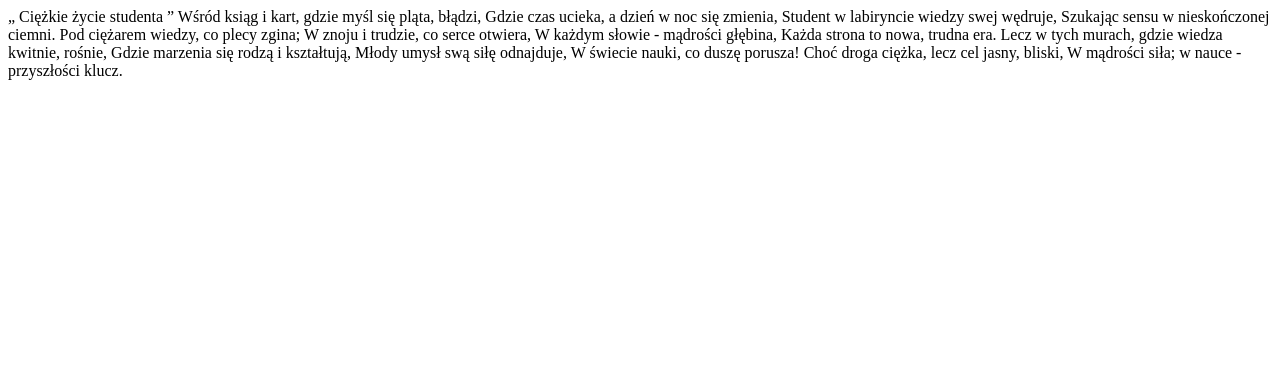
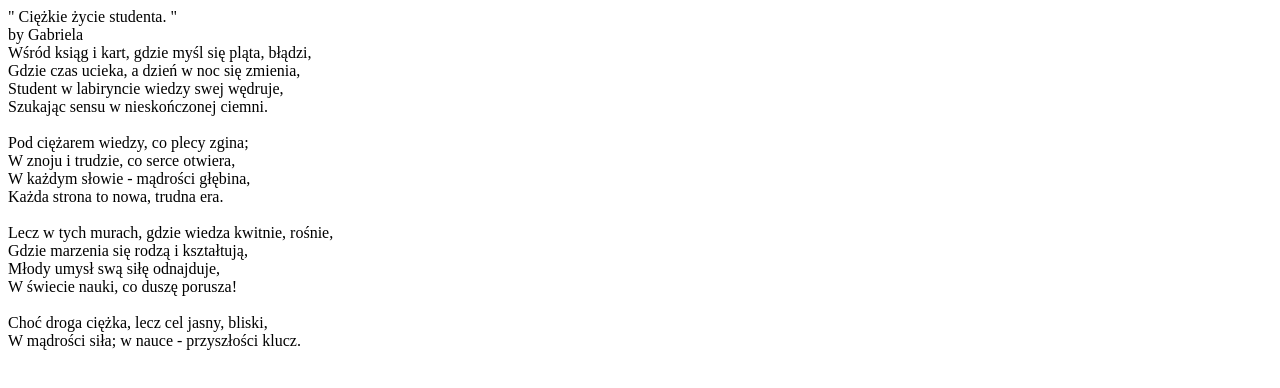
Before and after one commit to SilverStorm2/nauka-gita2, a plain HTML site: page index.html in a window 1280 px wide. Drawn offline with Linux system fonts and the light colour scheme.

Commit message:
Add style.css

```diff
--- a/index.html
+++ b/index.html
@@ -1,31 +1,31 @@
 <!DOCTYPE html>
 <html lang="en">
-<head>
-    <meta charset="UTF-8">
-    <meta name="viewport" content="width=device-width, initial-scale=1.0">
+  <head>
+    <meta charset="UTF-8" />
+    <meta name="viewport" content="width=device-width, initial-scale=1.0" />
     <title>Document</title>
-</head>
-<body>
-    „  Ciężkie życie studenta ”
-
-Wśród ksiąg i kart, gdzie myśl się pląta, błądzi,
-
-Gdzie czas ucieka, a dzień w noc się zmienia,
-Student w labiryncie wiedzy swej wędruje,
-Szukając sensu w nieskończonej ciemni.
-
-Pod ciężarem wiedzy, co plecy zgina;
-W znoju i trudzie, co serce otwiera,
-W każdym słowie - mądrości głębina,
-Każda strona to nowa, trudna era.
-
-Lecz w tych murach, gdzie wiedza kwitnie, rośnie,
-Gdzie marzenia się rodzą i kształtują,
-Młody umysł swą siłę odnajduje,
-W świecie nauki, co duszę porusza!
-
-Choć droga ciężka, lecz cel jasny, bliski,
-W mądrości siła; w nauce - przyszłości klucz.
-
-</body>
+  </head>
+  <body>
+    <div class="poem">
+        <div class="title">" Ciężkie życie studenta. "</div>
+        <div class="author">by Gabriela</div>
+        <div class="verse">Wśród ksiąg i kart, gdzie myśl się pląta, błądzi,</div>
+        <div class="verse">Gdzie czas ucieka, a dzień w noc się zmienia,</div>
+        <div class="verse">Student w labiryncie wiedzy swej wędruje,</div>
+        <div class="verse">Szukając sensu w nieskończonej ciemni.</div>
+        <br>
+        <div class="verse">Pod ciężarem wiedzy, co plecy zgina;</div>
+        <div class="verse">W znoju i trudzie, co serce otwiera,</div>
+        <div class="verse">W każdym słowie - mądrości głębina,</div>
+        <div class="verse">Każda strona to nowa, trudna era.</div>
+        <br>
+        <div class="verse">Lecz w tych murach, gdzie wiedza kwitnie, rośnie,</div>
+        <div class="verse">Gdzie marzenia się rodzą i kształtują,</div>
+        <div class="verse">Młody umysł swą siłę odnajduje,</div>
+        <div class="verse">W świecie nauki, co duszę porusza!</div>
+        <br>
+        <div class="verse">Choć droga ciężka, lecz cel jasny, bliski,</div>
+        <div class="verse">W mądrości siła; w nauce - przyszłości klucz.</div>
+    </div>
+  </body>
 </html>
```
